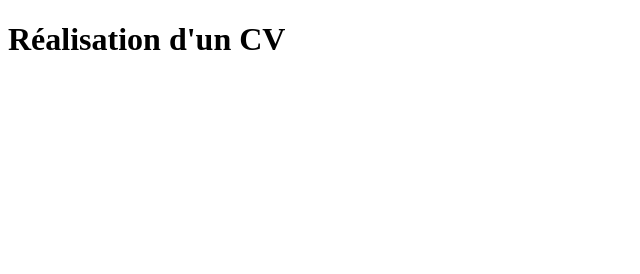
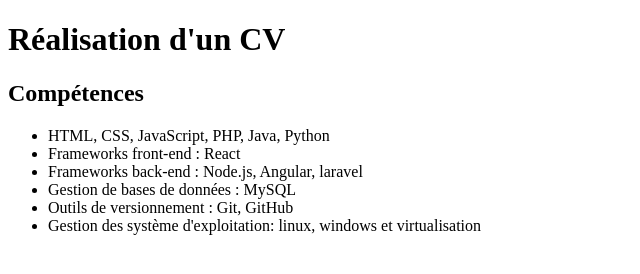
Before and after one commit to Regina2808/mon-cv, a plain HTML site: page index.html in a window 1280 px wide. Shown: the whole page, without its empty margins (0-640 px from the left). Drawn offline with Linux system fonts and the light colour scheme.

Commit message:
mise en place de la section competences

```diff
--- a/index.html
+++ b/index.html
@@ -8,5 +8,16 @@
 </head>
 <body>
     <h1> Réalisation d'un CV </h1>
+
+    <!-- Section Compétences -->
+    <h2>Compétences</h2>
+    <ul>
+        <li>HTML, CSS, JavaScript, PHP, Java, Python</li>
+        <li>Frameworks front-end : React </li>
+        <li>Frameworks back-end : Node.js, Angular, laravel</li>
+        <li>Gestion de bases de données :  MySQL</li>
+        <li>Outils de versionnement : Git, GitHub</li>
+        <li> Gestion des système d'exploitation: linux, windows et virtualisation</li>
+    </ul>
 </body>
 </html>
```
